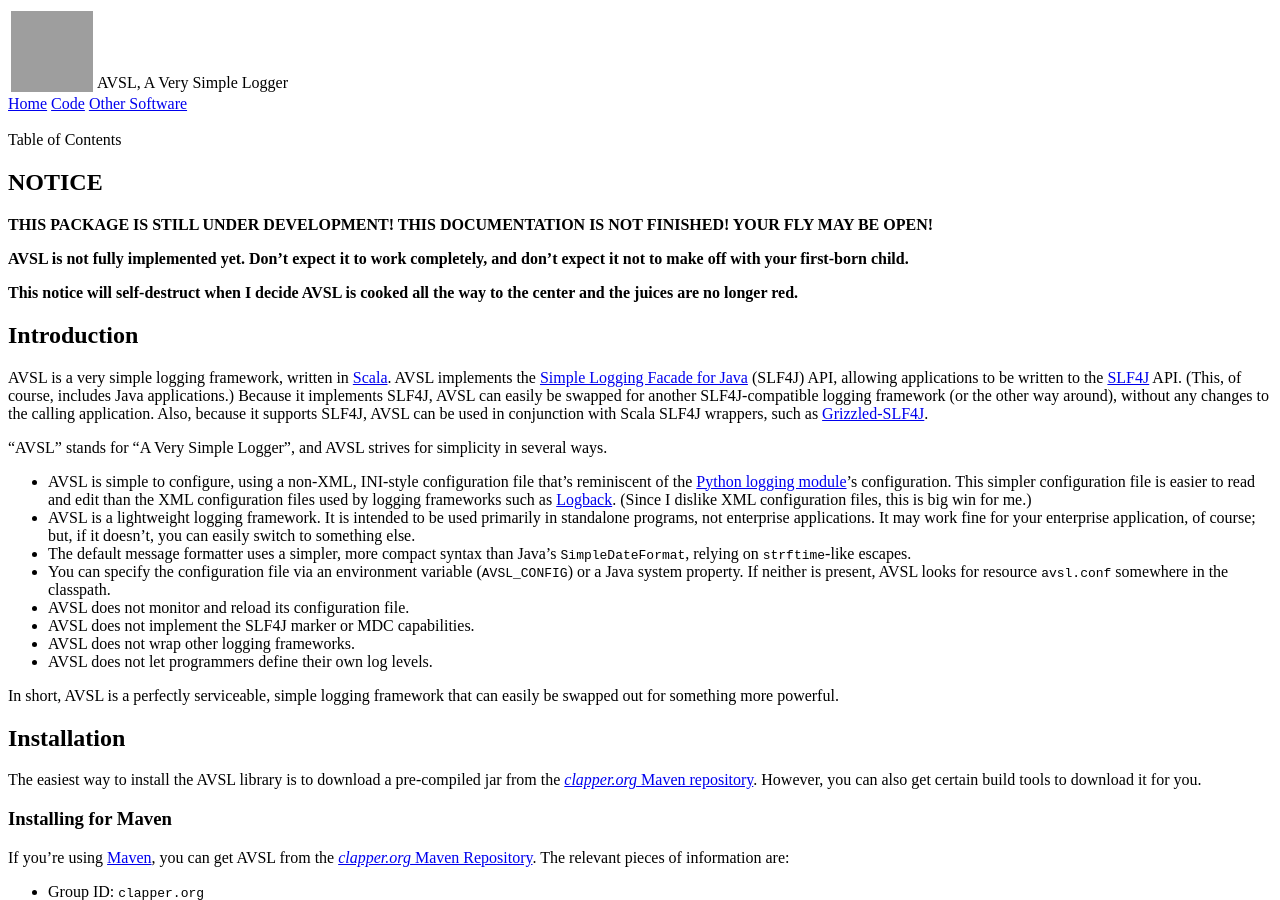
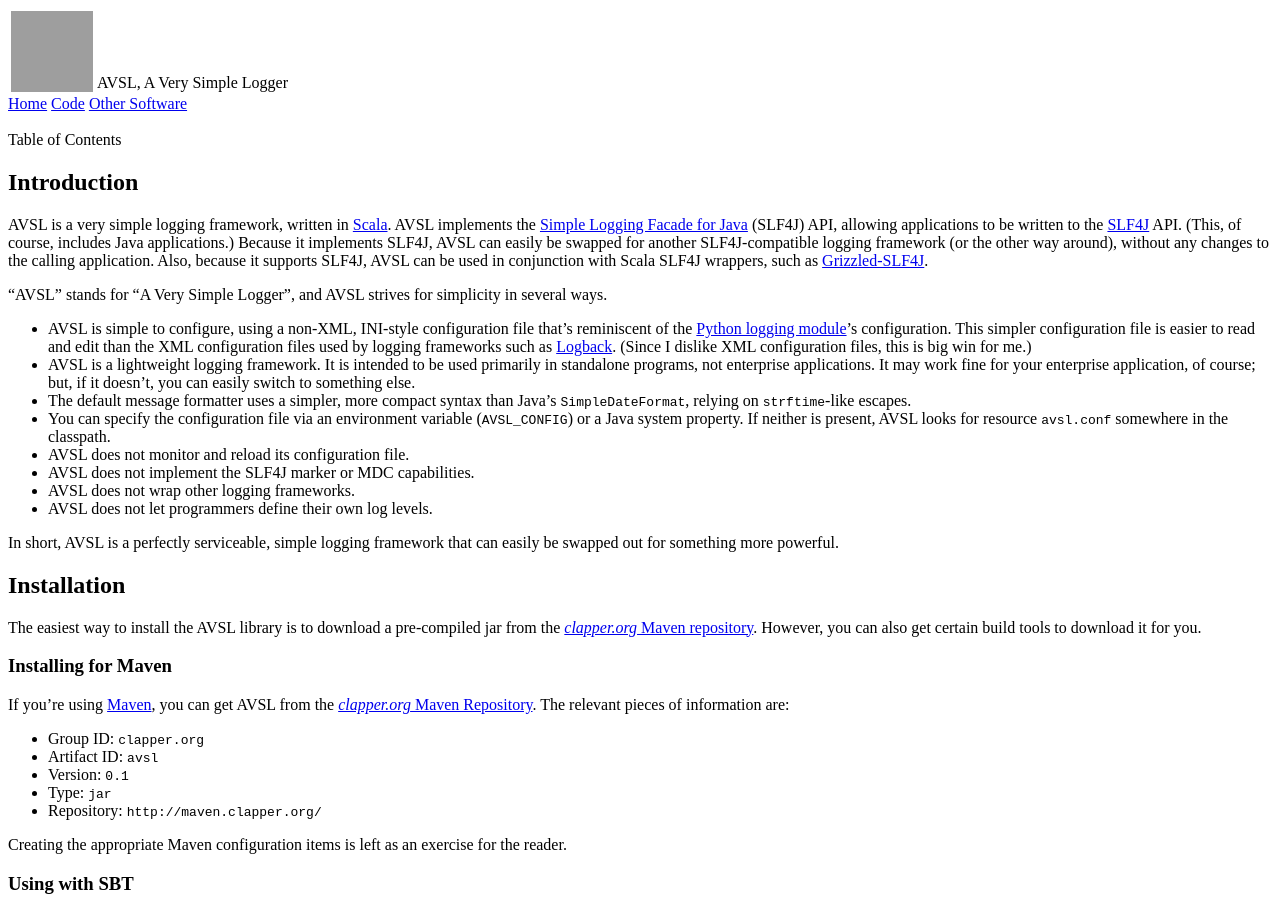
Before and after one commit to bmc/avsl, a Jekyll site: the page built from index.md, in a window 1280 px wide and 900 px high. Built offline with Jekyll 4.4.1, drawn with Linux system fonts in a browser that asks for light colours.

Commit message:
Removed WARNING notice

```diff
--- a/index.md
+++ b/index.md
@@ -2,17 +2,6 @@
 title: AVSL, A Very Simple Logger
 layout: withTOC
 ---
-
-## NOTICE
-
-**THIS PACKAGE IS STILL UNDER DEVELOPMENT! THIS DOCUMENTATION IS NOT
-FINISHED! YOUR FLY MAY BE OPEN!**
-
-**AVSL is not fully implemented yet. Don't expect it to work completely,
-and don't expect it not to make off with your first-born child.**
-
-**This notice will self-destruct when I decide AVSL is cooked all the way
-to the center and the juices are no longer red.**
 
 ## Introduction
 
```
